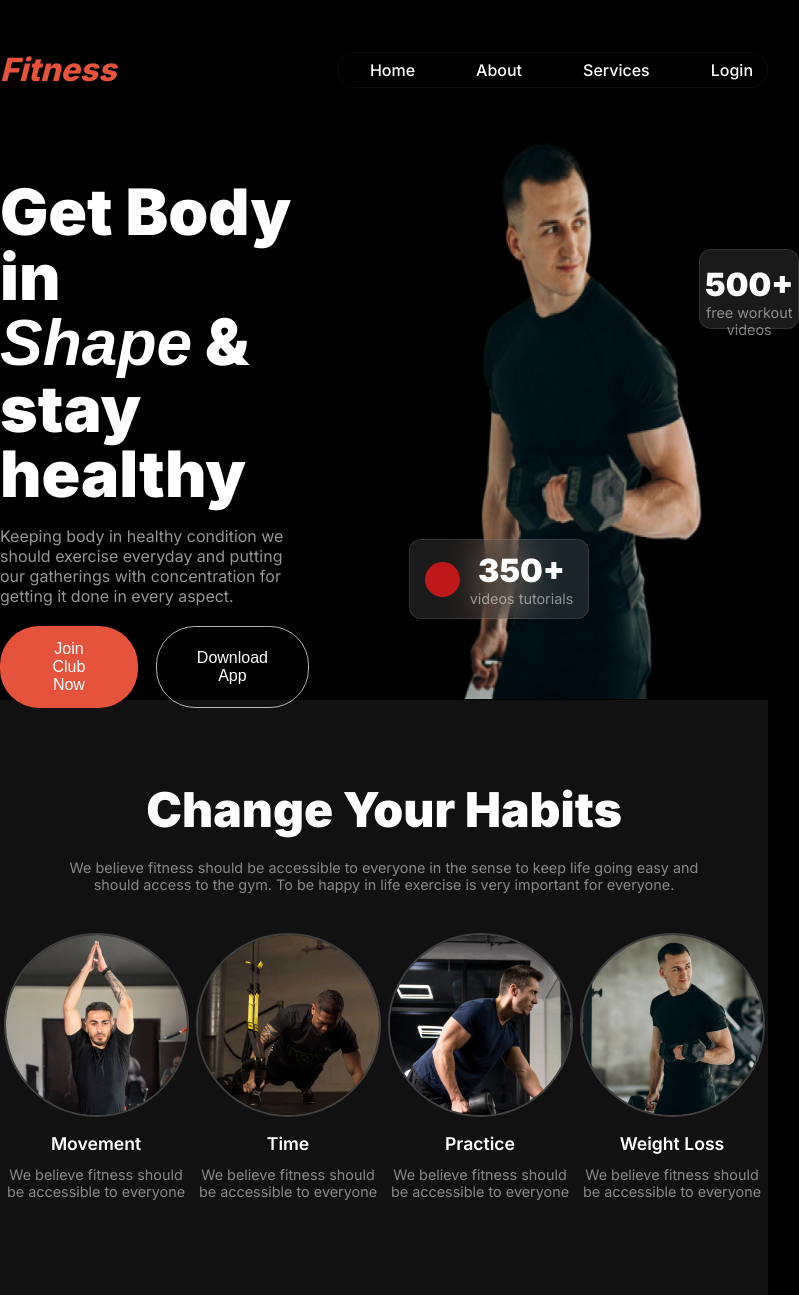
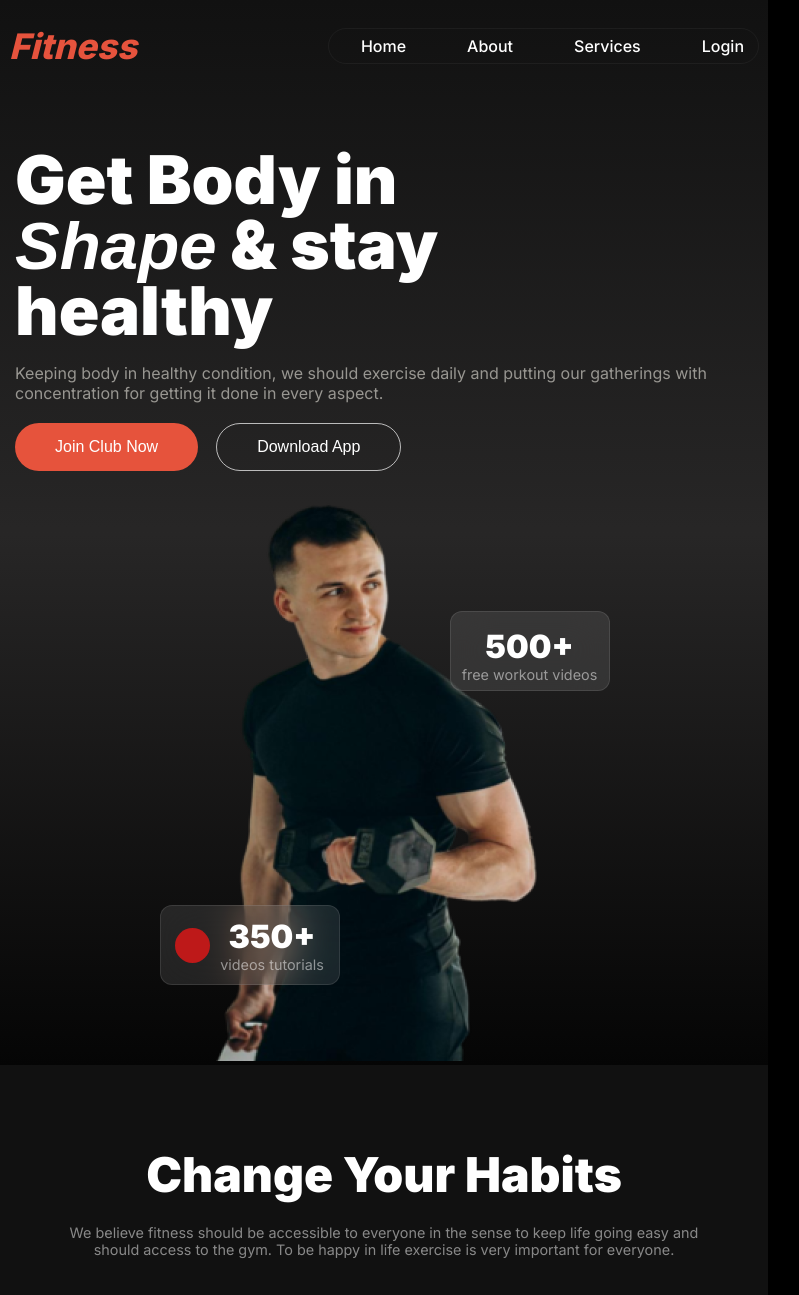
Before and after one commit to arafatrased/fitness-club-responsive-website, a plain HTML site: page index.html in a window 768 px wide. Shown: the top 1295 px of the page, 799 px wide, since content can reach past the window. Drawn offline with Linux system fonts and the light colour scheme; files whose address does not match are found by name; a web font is replaced by a local one.

Commit message:
responsiveness completed for small and medium devices

```diff
--- a/css/responsive.css
+++ b/css/responsive.css
@@ -16,7 +16,7 @@
     .navbar{
         flex-direction: row;
         justify-content: space-between;
-        padding: 0 9px;
+        padding: 25px 9px 0 9px;
     }
     .banner-container{
         grid-template-columns: repeat(1, 1fr);
@@ -148,6 +148,60 @@
     .footer-section-description{
         text-align: none;
     }
+}
 
 
+/* Responsiveness for Medium Devices */
+
+
+@media screen and (min-width:576px) and (max-width: 768px) {
+    .navbar{
+        padding-top: 20px;
+        flex-direction: row;
+        justify-content: space-between;
+        padding: 25px 9px 0 9px;
+    }
+    .banner-container{
+        grid-template-columns: repeat(1, 1fr);
+        gap:10px;
+        justify-items: center;
+    }
+    .banner-content{
+        margin-left: 15px;
+
+    }
+    .banner-img{
+        margin-right: 0px;
+    }
+    .banner-btns{
+        justify-content: space-evenly;
+    }
+    .workout-videos{
+        top:130px;
+        right: -60px;
+    }
+    .habit-img-container{
+        gap: 9px;
+        grid-template-columns: repeat(2, 1fr);
+    }
+    .extra-mile-description{
+        color: rgba(255, 255, 255, 0.5);
+        font-size: 0.9rem;
+        margin-bottom: 9px;
+        line-height: 15px;
+    }
+    .bmi-calculator-container{
+        display: flex;
+        flex-direction: column;
+        gap:20px;
+        margin: 0 15px;
+        padding:20px;
+    }
+    .footer-content-container{
+        grid-template-columns: repeat(1, 1fr);
+        padding:20px;
+        gap: 20px;
+        grid-template-areas: "footer-fitness footer-fitness" "our-services Engagements" ;
+    }
+
 }
--- a/css/style.css
+++ b/css/style.css
@@ -7,12 +7,14 @@
     margin: 0;
     padding:0;
 }
-
+.hide{
+    display: none;
+}
 body{
     max-width: 1440px;
     margin:0 auto;
     background-color: black;
-    /* background: linear-gradient(180deg, #111111 0%, rgba(47, 47, 47, 0.95) 100%, gray);  */
+    /* background: linear-gradient(180deg, #111111 0%, rgba(44, 43, 43, 0.95) 100%, rgb(19, 19, 19));  */
 
 }
 
@@ -80,12 +82,12 @@ body{
 /* header styles */
 header{
     max-width: 1440px;
+    background-image: linear-gradient(180deg, #111111, rgba(78, 76, 76, 0.5), rgb(5, 5, 5));
+
 
 }
 .header{
-    background-color: linear-gradient( #060505, rgba(196, 196, 196, 0.95), rgb(2, 2, 2));
     margin: 0 auto;
-    min-height: 650px;
     max-width: 1060px;
     box-sizing: border-box;
 }
@@ -98,14 +100,14 @@ header{
     justify-content: space-between;
     align-items: center;
     margin: 0 auto;
-    margin-top: 50px;
     text-align: center;
+    padding-top: 40px;
 }
 .nav-title{
     color: hsla(8, 77%, 57%, 1);
     font-weight: 800;
     font-style: italic;
-    font-size: 2rem;
+    font-size: 2.2rem;
 }
 .nav-container{
     display: flex;
@@ -151,19 +153,21 @@ header{
 
 .banner-container{
     box-sizing: border-box;
-    margin-top: 30px;
+    margin-top: 20px;
     display: grid;
     grid-template-columns: repeat(2, 1fr);
-    height: 580px;
     gap: 150px;
 }
 
 .banner-content{
-    height: 580px;
+    display: flex;
+    flex-direction: column;
+    justify-content:center;
+    align-items: start;
 }
 
 .banner-title{
-    font-size: 4rem;
+    font-size: 4.2rem;
     font-weight: 900;
     color:white;
     line-height: 65px;
@@ -182,13 +186,14 @@ header{
 }
 .banner-img{
     position: relative;
-    height: 580px;
-    margin-right: 50px;
+    /* height: 580px; */
+    /* margin-right: 5px; */
+
 }
 
 .banner-img img{
-    width: 100%;
-    height: 100%;
+    max-width: 100%;
+    max-height: 100%;
 }
 .workout-videos{
     top:130px;
@@ -840,6 +845,6 @@ th{
 #hr{
     margin-top: 20px;
     border: 1px solid rgba(255, 255, 255, 0.3);
-    max-width: 990px;
+    max-width: 1060px;
     margin:0 auto;
 }
--- a/index.html
+++ b/index.html
@@ -25,7 +25,7 @@
             <div class="banner-container">
                 <div class="banner-content">
                     <h1 class="banner-title">Get Body in <br><span class="banner-title-span">Shape</span> & stay <br>healthy</h1>
-                    <p class="banner-description">Keeping body in healthy condition we should exercise everyday and putting our gatherings with concentration for getting it done in every aspect.</p>
+                    <p class="banner-description">Keeping body in healthy condition, we should exercise daily and putting our gatherings with concentration for getting it done in every aspect.</p>
                     <div class="banner-btns">
                         <button class="btn-primary">Join Club Now</button>
                         <button class="btn-secondary">Download App</button>
@@ -62,12 +62,12 @@
                 <div class="habit-img">
                     <img src="images/image2.png" alt="">
                     <h2 class="habit-img-title">Movement</h2>
-                    <p class="habit-img-description section-description">We believe fitness should be accessible to everyone</p>
+                    <p class="habit-img-description section-description">Movement means you start for something</p>
                 </div>
                 <div class="habit-img">
                     <img src="images/image3.png" alt="">
                     <h2 class="habit-img-title">Time</h2>
-                    <p class="habit-img-description section-description">We believe fitness should be accessible to everyone</p>
+                    <p class="habit-img-description section-description">Moving in time gives the thrust in your hear to keep going</p>
                 </div>
                 <div class="habit-img">
                     <img src="images/image4.png" alt="">
@@ -77,7 +77,7 @@
                 <div class="habit-img">
                     <img src="images/image5.png" alt="">
                     <h2 class="habit-img-title">Weight Loss</h2>
-                    <p class="habit-img-description section-description">We believe fitness should be accessible to everyone</p>
+                    <p class="habit-img-description section-description">Maintaining weight is the prime goal of Fitness</p>
                 </div>
             </div>
         </section>
@@ -87,7 +87,7 @@
         <section class="run-extra-mile-container">
             <div class="extra-mile-content">
                 <h1 class="extra-mile-title">Run Extra<br>Mile Easily</h1>
-                <p class="extra-mile-description">Lorem ipsum dolor sit amet consectetur adipisicing elit. Ad laborum id velit animi pariatur incidunt quas voluptates voluptatum quod! Ad laborum id velit animi pariatur incidunt quas voluptates voluptatum quod!</p>
+                <p class="extra-mile-description">Running an extra mile boosts fitness by improving cardiovascular health, increasing endurance, and burning more calories. It challenges your body, promotes mental resilience, and enhances overall physical performance.</p>
                 <button class="btn-primary">Join now</button>
             </div>
             <div class="extra-mile-img">
@@ -101,8 +101,7 @@
         <section class="training-section-container">
             <h1 class="section-title">Training and Excercise
             </h1>
-            <p class="section-description">
-                Lorem ipsum dolor sit, amet consectetur adipisicing elit. Ab fugiat itaque reiciendis adipisci illum voluptatibus unde ut, iure quos consectetur!
+            <p class="section-description">Training and exercise are crucial for building strength, enhancing endurance, and maintaining overall health. Regular practice improves physical fitness, mental well-being, and promotes a disciplined, healthy lifestyle. Consistency is key.
             </p>
             <div class="training-img-container">
                 <div class="training-img-1"><p>Knee streching</p></div>
```
